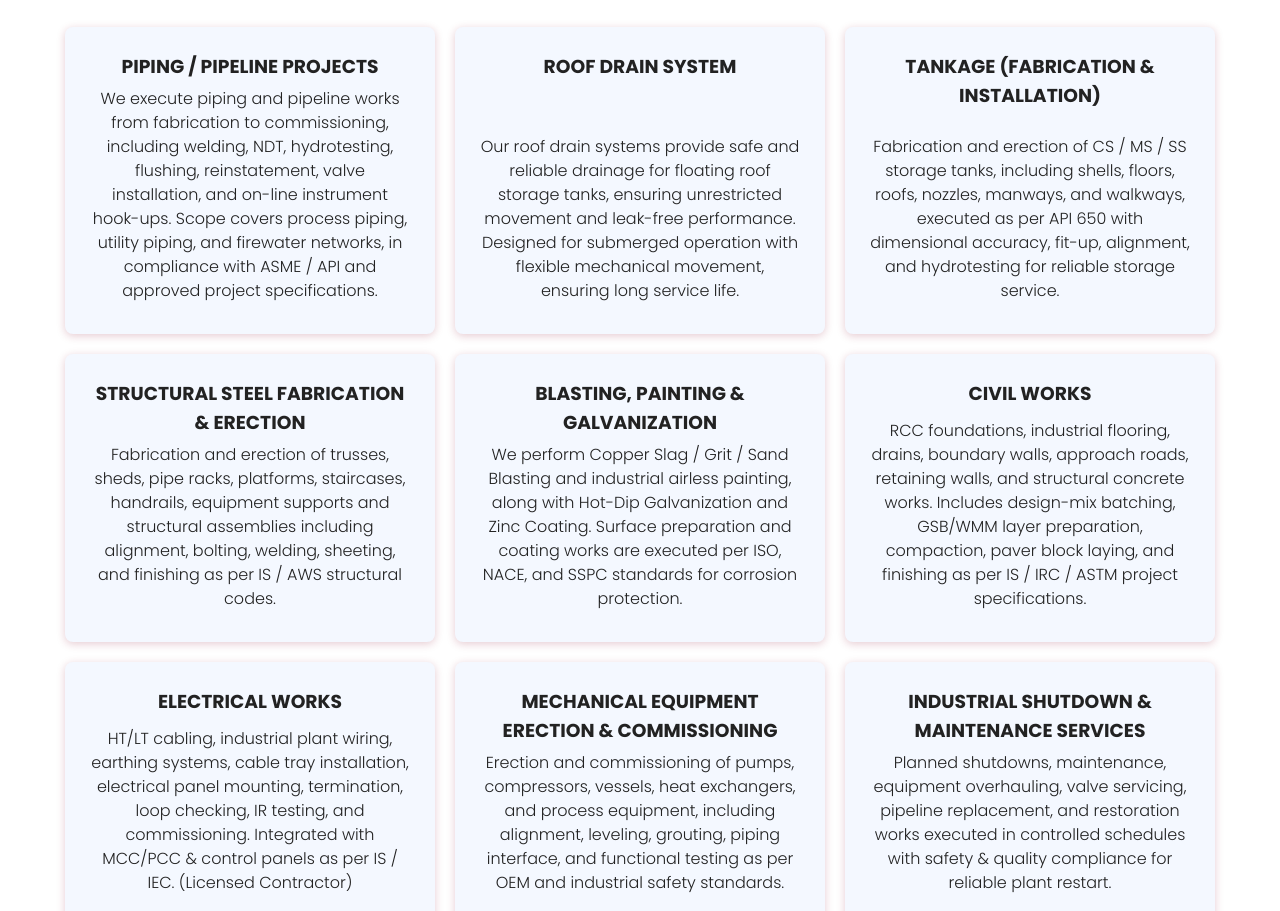
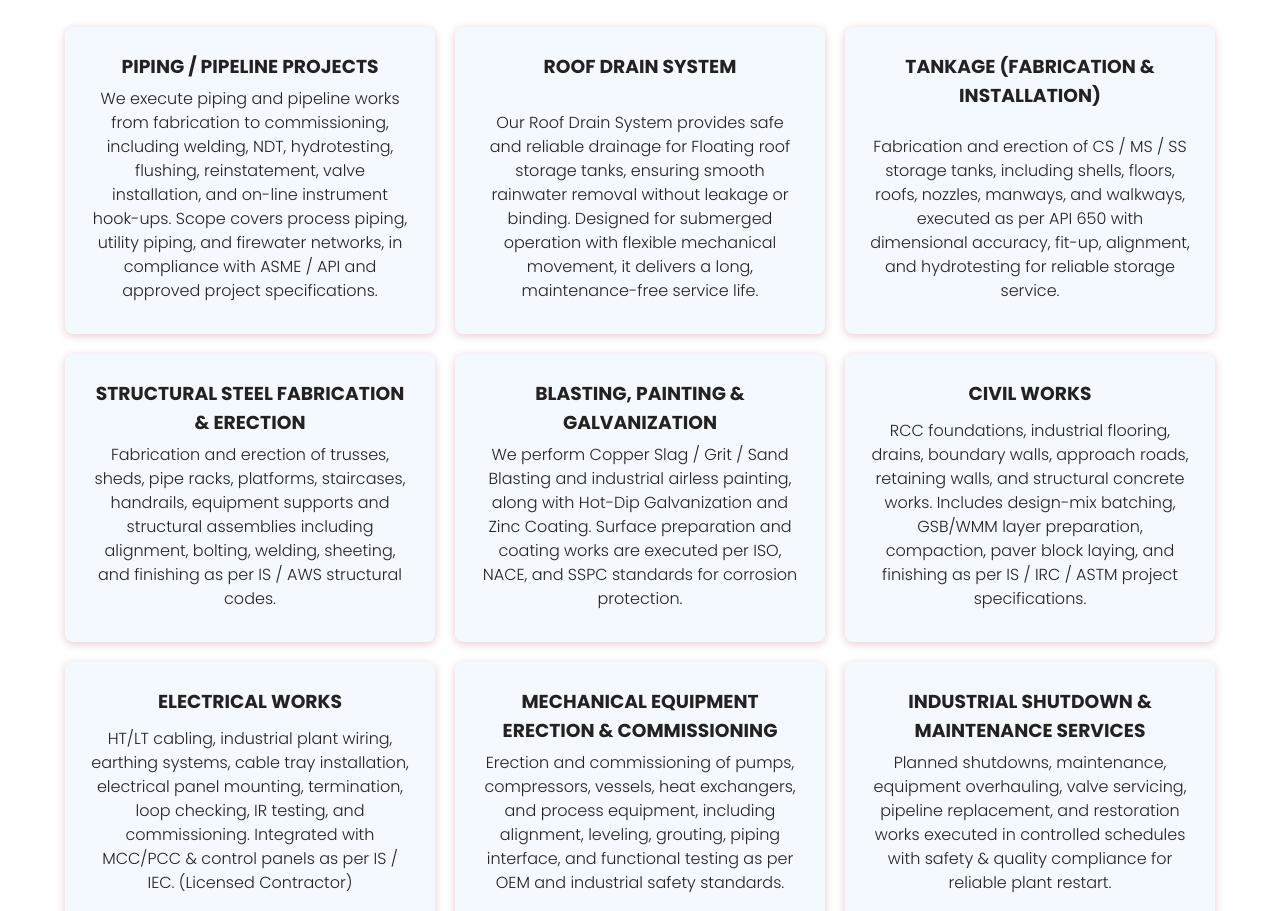
Before and after one commit to subhadipdasconstruction/SDC-website, a plain HTML site: page index.html in a window 1280 px wide. Shown: the part 1279-2190 px from the top of the page. Drawn offline with Linux system fonts and the light colour scheme.

Commit message:
Update index.html

```diff
--- a/index.html
+++ b/index.html
@@ -358,7 +358,7 @@
   <h2>OUR CORE SERVICES</h2>
   <div class="services-grid">
     <div class="service-card"><h3>PIPING / PIPELINE PROJECTS</h3><p>We execute piping and pipeline works from fabrication to commissioning, including welding, NDT, hydrotesting, flushing, reinstatement, valve installation, and on-line instrument hook-ups. Scope covers process piping, utility piping, and firewater networks, in compliance with ASME / API and approved project specifications.</p></div>
-    <div class="service-card"><h3>ROOF DRAIN SYSTEM</h3><p>Our roof drain systems provide safe and reliable drainage for floating roof storage tanks, ensuring unrestricted movement and leak-free performance. Designed for submerged operation with flexible mechanical movement, ensuring long service life.</p></div>
+    <div class="service-card"><h3>ROOF DRAIN SYSTEM</h3><p>Our Roof Drain System provides safe and reliable drainage for Floating roof storage tanks, ensuring smooth rainwater removal without leakage or binding. Designed for submerged operation with flexible mechanical movement, it delivers a long, maintenance-free service life.</p></div>
      <div class="service-card"><h3>TANKAGE (FABRICATION & INSTALLATION)</h3><p>Fabrication and erection of CS / MS / SS storage tanks, including shells, floors, roofs, nozzles, manways, and walkways, executed as per API 650 with dimensional accuracy, fit-up, alignment, and hydrotesting for reliable storage service.</p></div>
     <div class="service-card"><h3>STRUCTURAL STEEL FABRICATION & ERECTION</h3><p>Fabrication and erection of trusses, sheds, pipe racks, platforms, staircases, handrails, equipment supports and structural assemblies including alignment, bolting, welding, sheeting, and finishing as per IS / AWS structural codes.</p></div>
     <div class="service-card"><h3>BLASTING, PAINTING & GALVANIZATION</h3><p>We perform Copper Slag / Grit / Sand Blasting and industrial airless painting, along with Hot-Dip Galvanization and Zinc Coating. Surface preparation and coating works are executed per ISO, NACE, and SSPC standards for corrosion protection.</p></div>
```
